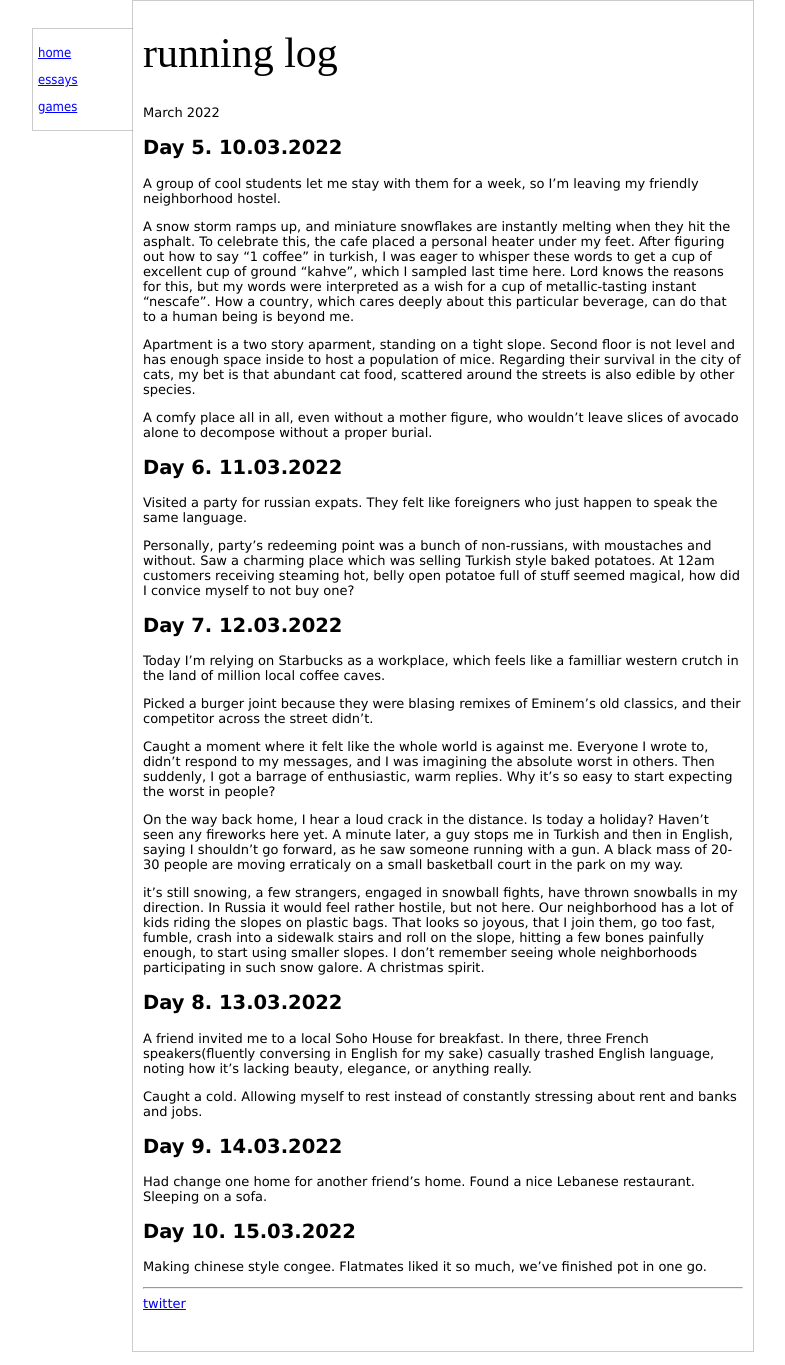
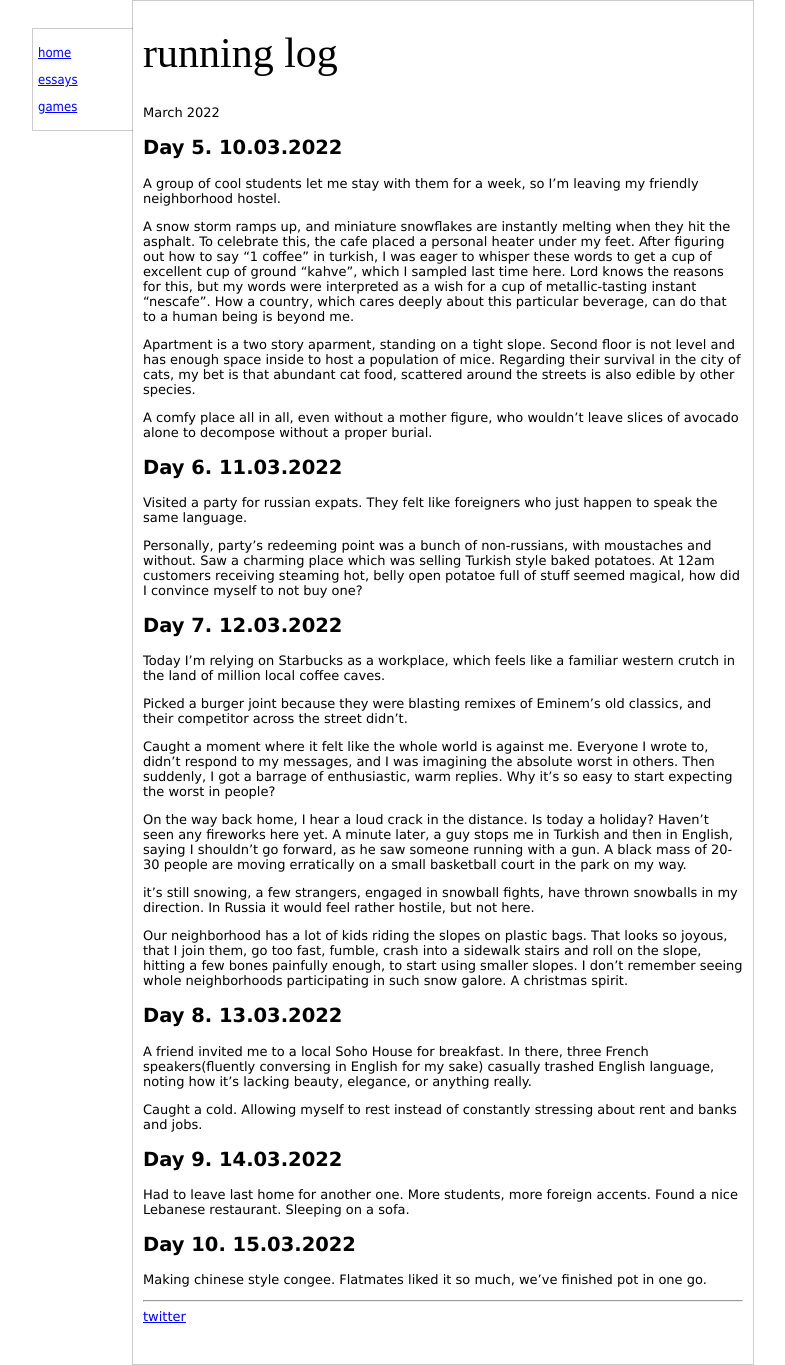
Before and after one commit to saint-angels/saint-angels.github.io, a Jekyll site: the page built from _essays/running_log.md, in a window 1280 px wide. Shown: the whole page, without its empty margins (247-1032 px from the left). Built offline with Jekyll 4.4.1, drawn with Linux system fonts in a browser that asks for light colours.

Commit message:
grammar errors

```diff
--- a/_essays/running_log.md
+++ b/_essays/running_log.md
@@ -21,11 +21,11 @@ They felt like foreigners who just happen to speak the same language.
 
 Personally, party's redeeming point was a bunch of non-russians, with moustaches and without.
 Saw a charming place which was selling Turkish style baked potatoes.
-At 12am customers receiving steaming hot, belly open potatoe full of stuff seemed magical, how did I convice myself to not buy one?
+At 12am customers receiving steaming hot, belly open potatoe full of stuff seemed magical, how did I convince myself to not buy one?
 ## Day 7.  12.03.2022
-Today I'm relying on Starbucks as a workplace, which feels like a familliar western crutch in the land of million local coffee caves.
+Today I'm relying on Starbucks as a workplace, which feels like a familiar western crutch in the land of million local coffee caves.
 
-Picked a burger joint because they were blasing remixes of Eminem's old classics, and their competitor across the street didn't.
+Picked a burger joint because they were blasting remixes of Eminem's old classics, and their competitor across the street didn't.
 
 Caught a moment where it felt like the whole world is against me.
 Everyone I wrote to, didn't respond to my messages, and I was imagining the absolute worst in others. Then suddenly, I got a barrage of enthusiastic, warm replies.
@@ -33,23 +33,23 @@ Why it's so easy to start expecting the worst in people?
 
 On the way back home, I hear a loud crack in the distance. Is today a holiday? Haven't seen any fireworks here yet.
 A minute later, a guy stops me in Turkish and then in English, saying I shouldn't go forward, as he saw someone running with a gun.
-A black mass of 20-30 people are moving erraticaly on a small basketball court in the park on my way.
+A black mass of 20-30 people are moving erratically on a small basketball court in the park on my way.
 
 it's still snowing, a few strangers, engaged in snowball fights, have thrown snowballs in my direction. In Russia it would feel rather hostile, but not here.
+
 Our neighborhood has a lot of kids riding the slopes on plastic bags. That looks so joyous, that I join them, go too fast, fumble, crash into a sidewalk stairs and roll on the slope, hitting a few bones painfully enough, to start using smaller slopes.
 I don't remember seeing whole neighborhoods participating in such snow galore. A christmas spirit.
 
 ## Day 8.  13.03.2022
 
 A friend invited me to a local Soho House for breakfast.
-In there, three French speakers(fluently conversing in English for my sake) casually trashed English language,
-noting how it's lacking beauty, elegance, or anything really.
+In there, three French speakers(fluently conversing in English for my sake) casually trashed English language, noting how it's lacking beauty, elegance, or anything really.
 
 Caught a cold. Allowing myself to rest instead of constantly stressing about rent and banks and jobs.
 
 ## Day 9.  14.03.2022
 
-Had change one home for another friend's home. Found a nice Lebanese restaurant. Sleeping on a sofa.
+Had to leave last home for another one. More students, more foreign accents. Found a nice Lebanese restaurant. Sleeping on a sofa.
 
 ## Day 10.  15.03.2022
 
```
